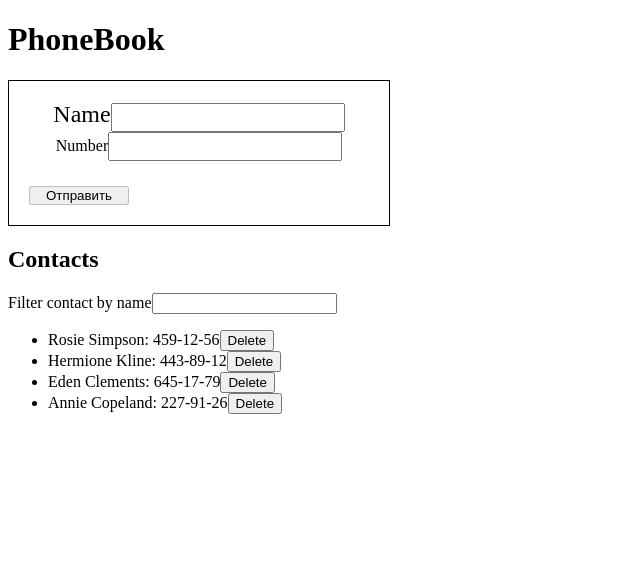
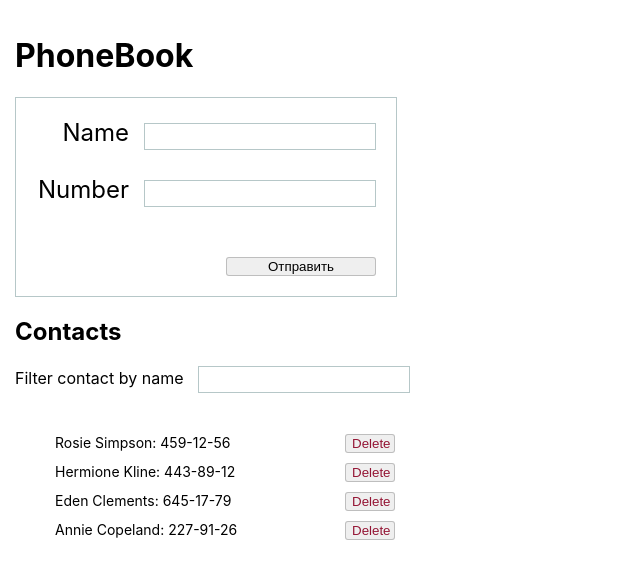
Before and after one commit to OlhaBaturina/goit-react-hw-02-phonebook, a React (Create React App) app: page / in a window 1280 px wide. Shown: the top 578 px of the page, without its empty margins (0-640 px from the left). Built offline with nearby package versions, Linux system fonts and the light colour scheme.

Commit message:
Добавляет стили компонентов

```diff
--- a/src/App.css
+++ b/src/App.css
@@ -1,2 +1,4 @@
 .title {
+  font-size: 24px;
+  font-weight: 800;
 }
--- a/src/Components/ContactForm/ContactForm.js
+++ b/src/Components/ContactForm/ContactForm.js
@@ -28,10 +28,9 @@ class Form extends Component {
 
   render() {
     return (
-      <div className={s.thumb}>
-        <form className={s.Form} onSubmit={this.handleSubmit}>
-          <label className={s.name} htmlFor={this.uniqId}>
-            Name
+      <form className={s.thumb} onSubmit={this.handleSubmit}>
+        <label htmlFor={this.uniqId}>
+          <span className={s.name}>Name</span>
           <input
             className={s.input}
             type="text"
@@ -46,7 +45,7 @@ class Form extends Component {
         </label>
 
         <label>
-            Number
+          <span className={s.name}>Number</span>
           <input
             type="tel"
             className={s.input}
@@ -63,7 +62,6 @@ class Form extends Component {
           Отправить
         </button>
       </form>
-      </div>
     );
   }
 }
--- a/src/Components/ContactForm/ContactForm.module.css
+++ b/src/Components/ContactForm/ContactForm.module.css
@@ -1,37 +1,35 @@
 .thumb {
   display: flex;
   flex-direction: column;
-  align-items: center;
+  align-items: flex-end;
   width: 340px;
-
-  border: 1px solid black;
+  border: 1px solid rgba(1, 62, 65, 0.288);
   padding: 20px;
   text-align: center;
+}
+.thumb:hover {
+  box-shadow: 10px 5px 5px rgba(0, 139, 139, 0.11);
 }
 
 .name {
   font-size: 24px;
-}
-
-p {
-  font-size: 18px;
-  font-weight: bold;
-  margin-bottom: 25px;
+  margin-right: 15px;
 }
 
 .input {
   width: 220px;
+  margin-bottom: 25px;
   padding: 5px;
-  outline: cadetblue;
+  border: 1px solid rgba(1, 62, 65, 0.288);
+  outline: none;
 }
-
 .input:focus {
   border: 3px solid rgba(0, 139, 139, 0.445);
 }
 
 .button {
   display: block;
-  width: 100px;
+  width: 150px;
   border: 1px solid rgba(128, 128, 128, 0.438);
   border-radius: 3px;
   margin-top: 25px;
--- a/src/Components/ContactList/ContactList.js
+++ b/src/Components/ContactList/ContactList.js
@@ -5,7 +5,7 @@ import s from "./ContactList.module.css";
 const Contacts = ({ contacts, deleteFunction }) => {
   return (
     <div>
-      <ul>
+      <ul className={s.thumb}>
         {contacts.map((contact) => {
           return (
             <li className={s.contactList} key={contact.id}>
--- a/src/Components/ContactList/ContactList.module.css
+++ b/src/Components/ContactList/ContactList.module.css
@@ -1,5 +1,27 @@
+.thumb {
+  display: flex;
+  flex-direction: column;
+  width: 340px;
+  text-align: center;
+}
+
 .contactList {
+  display: flex;
+  justify-content: space-between;
+  font-size: 14px;
+  margin-bottom: 10px;
+  list-style: decimal;
 }
 
 .button {
+  width: 50px;
+  border: 1px solid rgba(128, 128, 128, 0.438);
+  border-radius: 3px;
+  margin-left: 15px;
+  color: rgba(139, 0, 35, 0.918);
 }
+.button:hover,
+.button:focus {
+  background-color: rgba(139, 0, 35, 0.445);
+  color: bisque;
+}
--- a/src/Components/FilterContacts/FilterContact.module.css
+++ b/src/Components/FilterContacts/FilterContact.module.css
@@ -2,4 +2,14 @@
 }
 
 .input {
+  width: 200px;
+  margin-bottom: 25px;
+  margin-left: 15px;
+  padding: 5px;
+  border: 1px solid rgba(1, 62, 65, 0.288);
+  outline: none;
 }
+
+.input:focus {
+  border: 3px solid rgba(0, 139, 139, 0.445);
+}
--- a/src/index.css
+++ b/src/index.css
@@ -1,13 +1,14 @@
-/* body {
+body {
   margin: 0;
-  font-family: -apple-system, BlinkMacSystemFont, 'Segoe UI', 'Roboto', 'Oxygen',
-    'Ubuntu', 'Cantarell', 'Fira Sans', 'Droid Sans', 'Helvetica Neue',
+  padding: 15px;
+  font-family: -apple-system, BlinkMacSystemFont, "Segoe UI", "Roboto", "Oxygen",
+    "Ubuntu", "Cantarell", "Fira Sans", "Droid Sans", "Helvetica Neue",
     sans-serif;
   -webkit-font-smoothing: antialiased;
   -moz-osx-font-smoothing: grayscale;
 }
 
 code {
-  font-family: source-code-pro, Menlo, Monaco, Consolas, 'Courier New',
+  font-family: source-code-pro, Menlo, Monaco, Consolas, "Courier New",
     monospace;
-} */
+}
--- a/src/index.js
+++ b/src/index.js
@@ -1,6 +1,6 @@
 import React from "react";
 import ReactDOM from "react-dom";
-// import './index.css';
+import "./index.css";
 import App from "./App";
 
 ReactDOM.render(
```
Lines whose indentation alone changed are shown as unchanged.
